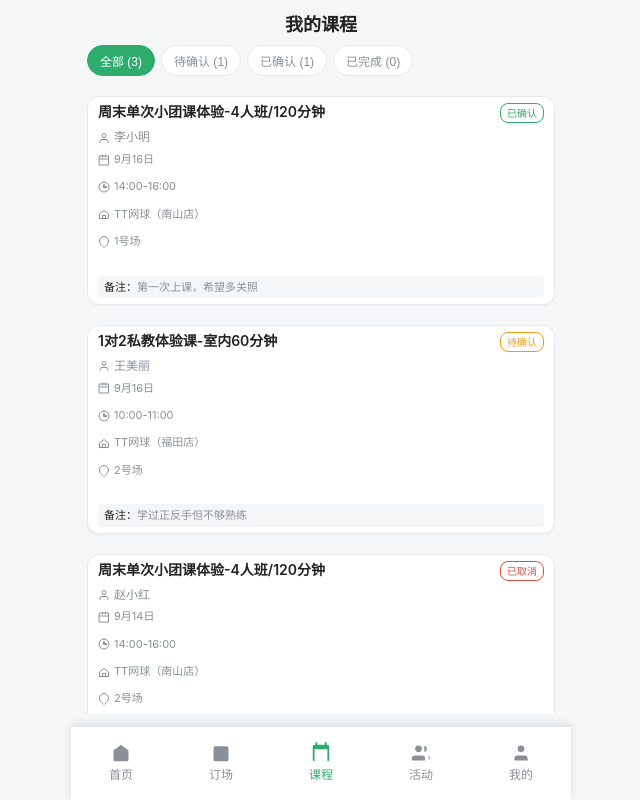
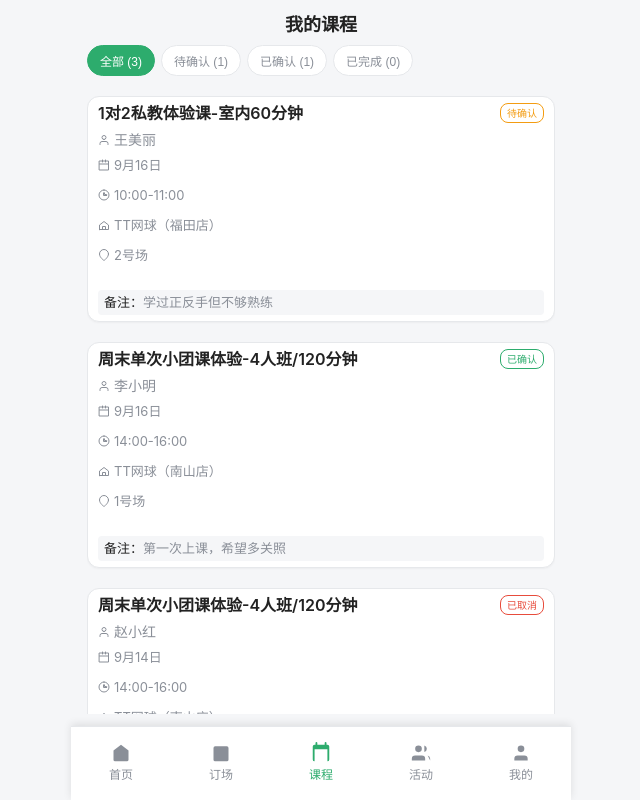
Before and after one commit to winifredlamy-ops/coach, a React (Vite) app: page /bookings in a window 1280 px wide. Shown: the whole page, without its empty margins (319-959 px from the left). Built offline with nearby package versions, Linux system fonts and the light colour scheme.

Commit message:
修改课程卡片顺序和第三个卡片预约详情页

```diff
--- a/src/ui/BookingDetail.tsx
+++ b/src/ui/BookingDetail.tsx
@@ -128,6 +128,8 @@ export const BookingDetail: React.FC = () => {
 						<IconCheck />
 						确认接受
 					</button>
+				) : booking?.id === 5 ? (
+					<div></div>
 				) : (
 					<>
 						<button
@@ -148,10 +150,12 @@ export const BookingDetail: React.FC = () => {
 				)}
 			</div>
 
-			<div className="placeholder">
-				<p className="muted">预约ID: {id}</p>
-				<p className="muted">其他功能开发中...</p>
-			</div>
+			{booking?.id !== 5 && (
+				<div className="placeholder">
+					<p className="muted">预约ID: {id}</p>
+					<p className="muted">其他功能开发中...</p>
+				</div>
+			)}
 		</div>
 	)
 }
--- a/src/ui/Bookings.css
+++ b/src/ui/Bookings.css
@@ -82,7 +82,7 @@
 }
 
 .booking-course h3 {
-	font-size: 14px;
+	font-size: 16px;
 	font-weight: 600;
 	margin: 0;
 	color: var(--fg);
@@ -108,7 +108,7 @@
 	display: flex;
 	align-items: center;
 	gap: 4px;
-	font-size: 12px;
+	font-size: 14px;
 	color: var(--muted);
 }
 
@@ -129,7 +129,7 @@
 	display: flex;
 	align-items: center;
 	gap: 4px;
-	font-size: 11px;
+	font-size: 13px;
 	color: var(--muted);
 }
 
@@ -140,7 +140,7 @@
 }
 
 .booking-note {
-	font-size: 11px;
+	font-size: 13px;
 	color: var(--muted);
 	background: var(--bg);
 	padding: 4px 6px;
--- a/src/ui/Bookings.tsx
+++ b/src/ui/Bookings.tsx
@@ -31,6 +31,19 @@ interface Booking {
 
 const bookings: Booking[] = [
 	{
+		id: 2,
+		courseName: '1对2私教体验课-室内60分钟',
+		studentName: '王美丽',
+		date: '2024-09-16',
+		time: '10:00-11:00',
+		location: '2号场',
+		storeName: 'TT网球（福田店）',
+		storeAddress: '海淀区中关村大街32号',
+		status: 'pending',
+		price: 300,
+		note: '学过正反手但不够熟练'
+	},
+	{
 		id: 1,
 		courseName: '周末单次小团课体验-4人班/120分钟',
 		studentName: '李小明',
@@ -42,19 +55,6 @@ const bookings: Booking[] = [
 		status: 'confirmed',
 		price: 120,
 		note: '第一次上课，希望多关照'
-	},
-	{
-		id: 2,
-		courseName: '1对2私教体验课-室内60分钟',
-		studentName: '王美丽',
-		date: '2024-09-16',
-		time: '10:00-11:00',
-		location: '2号场',
-		storeName: 'TT网球（福田店）',
-		storeAddress: '海淀区中关村大街32号',
-		status: 'pending',
-		price: 300,
-		note: '学过正反手但不够熟练'
 	},
 	{
 		id: 5,
```
